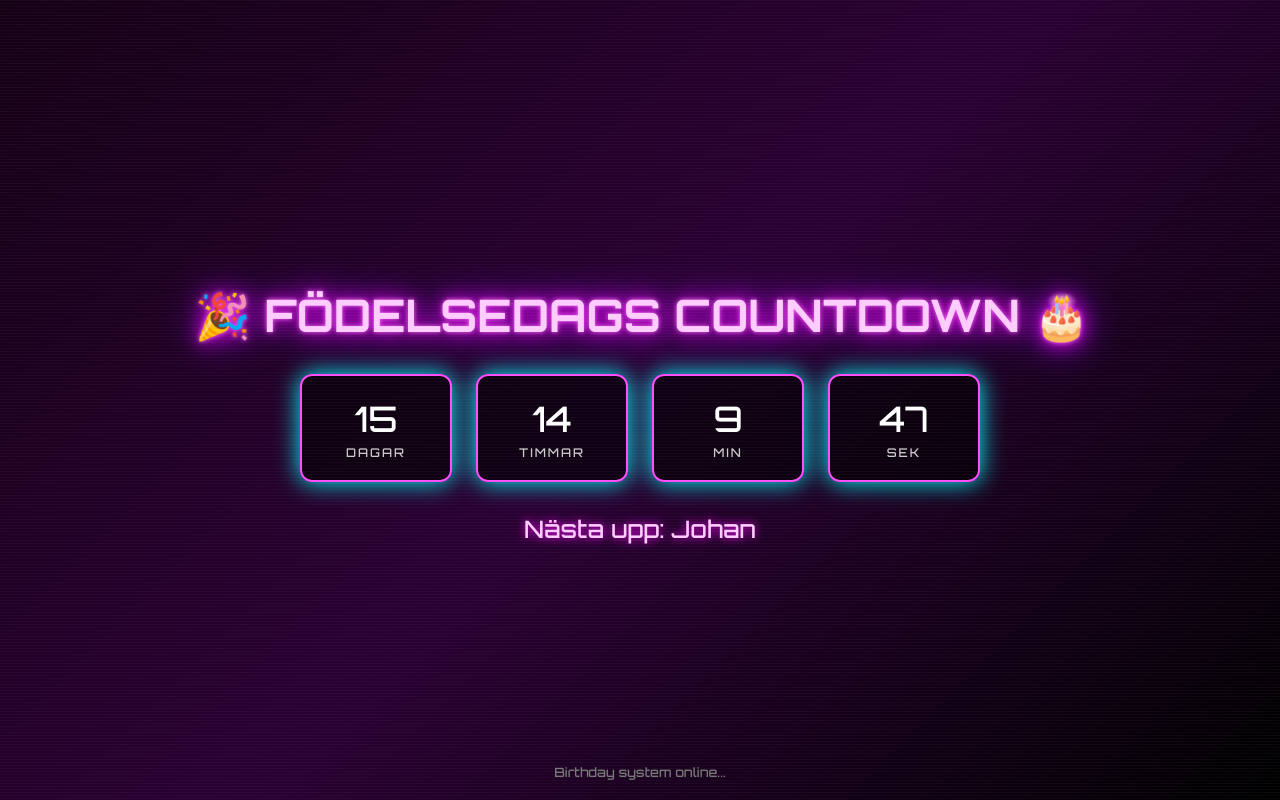
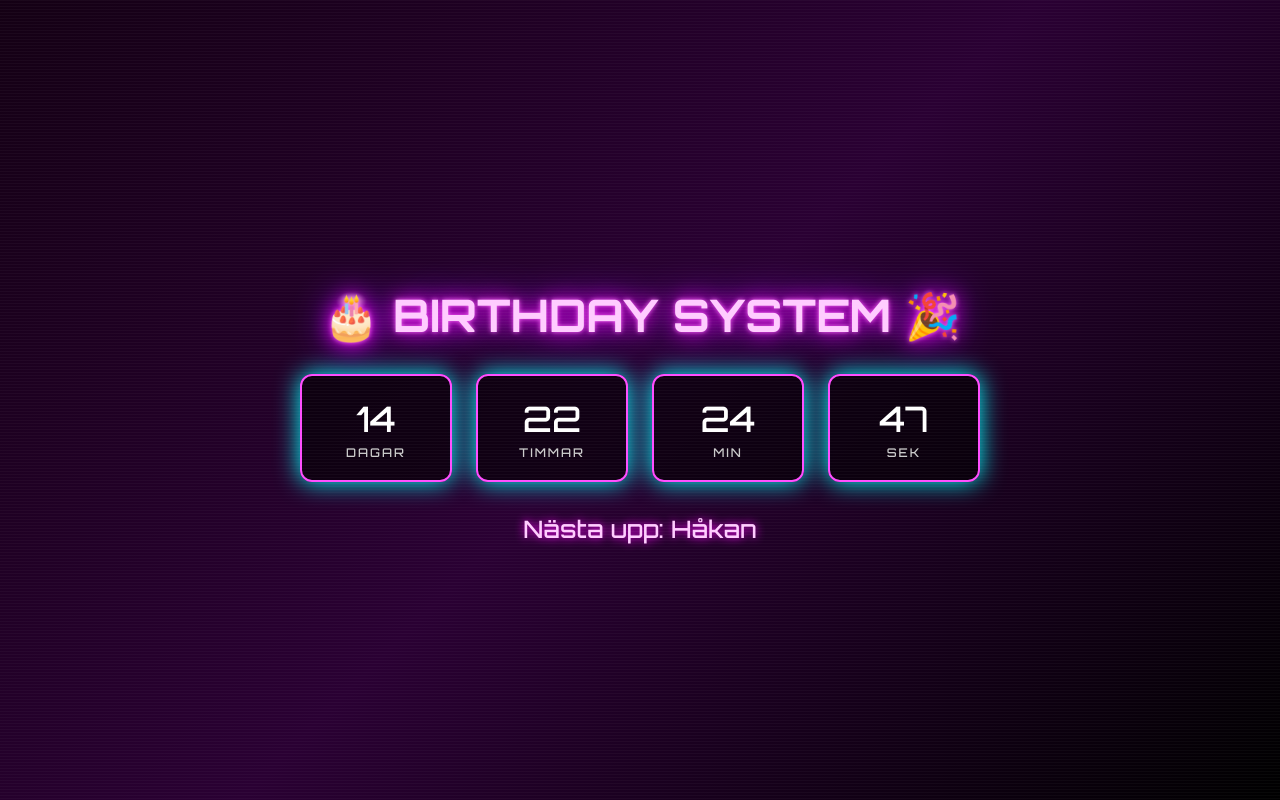
Before and after one commit to PhilipNettelblad/BirthDay, a plain HTML site: page index.html in a window 1280 px wide. Drawn offline with Linux system fonts and the light colour scheme.

Commit message:
Update index.html

```diff
--- a/index.html
+++ b/index.html
@@ -3,7 +3,7 @@
 <head>
   <meta charset="UTF-8">
   <meta name="viewport" content="width=device-width, initial-scale=1.0">
-  <title>Födelsedags Countdown</title>
+  <title>Birthday Countdown</title>
 
   <link href="https://fonts.googleapis.com/css2?family=Orbitron:wght@500;700&display=swap" rel="stylesheet">
 
@@ -39,10 +39,7 @@
     h1 {
       font-size: 2.8rem;
       color: #ffccff;
-      text-shadow:
-        0 0 5px #ff66ff,
-        0 0 20px #ff00ff,
-        0 0 40px #9900ff;
+      text-shadow: 0 0 5px #ff66ff, 0 0 20px #ff00ff, 0 0 40px #9900ff;
       margin-bottom: 2rem;
       animation: glitch 2s infinite;
       text-align: center;
@@ -70,9 +67,7 @@
       padding: 1.2rem 1.5rem;
       border-radius: 12px;
       text-align: center;
-      box-shadow:
-        0 0 10px #ff00ff,
-        inset 0 0 10px #9900ff;
+      box-shadow: 0 0 10px #ff00ff, inset 0 0 10px #9900ff;
       animation: pulse 2s infinite;
       min-width: 100px;
     }
@@ -100,19 +95,12 @@
       text-shadow: 0 0 10px #ff00ff;
       text-align: center;
     }
-
-    footer {
-      position: absolute;
-      bottom: 20px;
-      font-size: 0.8rem;
-      color: #777;
-    }
   </style>
 </head>
 
 <body>
 
-  <h1>🎉 FÖDELSEDAGS COUNTDOWN 🎂</h1>
+<h1>🎂 BIRTHDAY SYSTEM 🎉</h1>
 
 <div id="countdown">
   <div class="box"><div id="days">00</div><span>DAGAR</span></div>
@@ -123,61 +111,75 @@
 
 <div id="message"></div>
 
-  <footer>Birthday system online...</footer>
-
 <script>
 const friends = [
-  { name: "Anna", month: 1, day: 12 },
-  { name: "Erik", month: 2, day: 3 },
-  { name: "Sara", month: 3, day: 18 },
-  { name: "Johan", month: 5, day: 9 },
-  { name: "Maja", month: 6, day: 22 },
-  { name: "Lukas", month: 8, day: 14 },
-  { name: "Elin", month: 10, day: 2 },
-  { name: "Oscar", month: 12, day: 28 }
+  { name: "Ludvig", month: 1, day: 31 },
+  { name: "Pontus", month: 4, day: 10 },
+  { name: "Philip", month: 3, day: 11 },
+  { name: "Daniel", month: 6, day: 26 },
+  { name: "Jonathan", month: 7, day: 29 },
+  { name: "Douglas", month: 5, day: 19 },
+  { name: "Hanno", month: 1, day: 1 },
+  { name: "Håkan", month: 5, day: 8 },
+  { name: "Sebastian", month: 10, day: 8 },
+  { name: "Tony", month: 6, day: 7 },
+  { name: "Felix", month: 5, day: 22 },
+  { name: "Malin", month: 11, day: 2 },
+  { name: "Nike", month: 9, day: 19 },
+  { name: "Christoffer", month: 8, day: 31 },
+  { name: "Simon", month: 10, day: 21 }
 ];
 
-function getNext(now) {
+// nästa event = födelsedag kl 08:15
+function getNextEvent(now) {
   const year = now.getFullYear();
 
   let list = friends.map(f => {
-    let d = new Date(year, f.month - 1, f.day);
-    if (d < now) d = new Date(year + 1, f.month - 1, f.day);
+    let d = new Date(year, f.month - 1, f.day, 8, 15, 0);
+    if (d < now) {
+      d = new Date(year + 1, f.month - 1, f.day, 8, 15, 0);
+    }
     return { ...f, date: d };
   });
 
-  list.sort((a,b) => a.date - b.date);
+  list.sort((a, b) => a.date - b.date);
   return list[0];
 }
 
 function update() {
   const now = new Date();
-  const hour = now.getHours();
-  const minute = now.getMinutes();
+  const msg = document.getElementById("message");
 
-  const today = friends.find(f =>
+  const next = getNextEvent(now);
+
+  const todayBirthday = friends.find(f =>
     f.month === now.getMonth() + 1 &&
     f.day === now.getDate()
   );
 
-  const msg = document.getElementById("message");
+  const todayRevealTime = new Date(
+    now.getFullYear(),
+    now.getMonth(),
+    now.getDate(),
+    8, 15, 0
+  );
 
-  if (hour === 8 && minute === 15) {
-    if (today) {
-      msg.innerHTML = `🎉 IDAG FYLLER <b>${today.name}</b> ÅR 🎂`;
-    } else {
-      msg.innerHTML = `Ingen fyller år idag`;
+  // 🔒 LÅS OM DET ÄR FÖDELSEDAG IDAG OCH INNAN 08:15
+  if (todayBirthday && now < todayRevealTime) {
+    msg.innerHTML = "🎂 Födelsedag idag – låst fram till 08:15";
   }
 
-    document.getElementById("countdown").style.display = "none";
-    return;
-  } else {
-    document.getElementById("countdown").style.display = "flex";
+  // 🎉 EFTER 08:15 VISA NAMN
+  else if (todayBirthday && now >= todayRevealTime) {
+    msg.innerHTML = `🎉 IDAG FYLLER <b>${todayBirthday.name}</b> ÅR 🎂`;
   }
 
-  const next = getNext(now);
+  // ⏳ ANNARS VISA NÄSTA
+  else {
     msg.innerHTML = `Nästa upp: ${next.name}`;
+  }
 
+  // countdown
   const diff = next.date - now;
 
   document.getElementById("days").textContent = Math.floor(diff / (1000*60*60*24));
```
Lines whose indentation alone changed are shown as unchanged.
